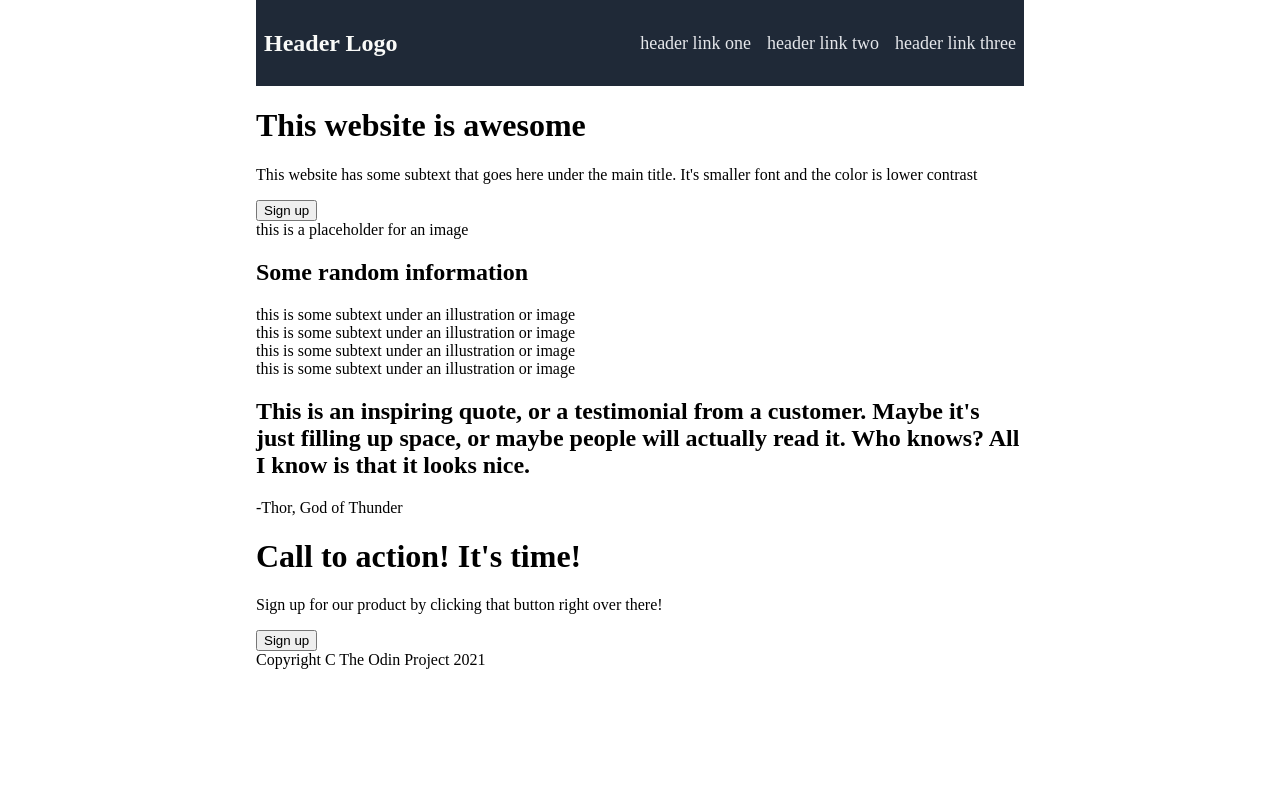
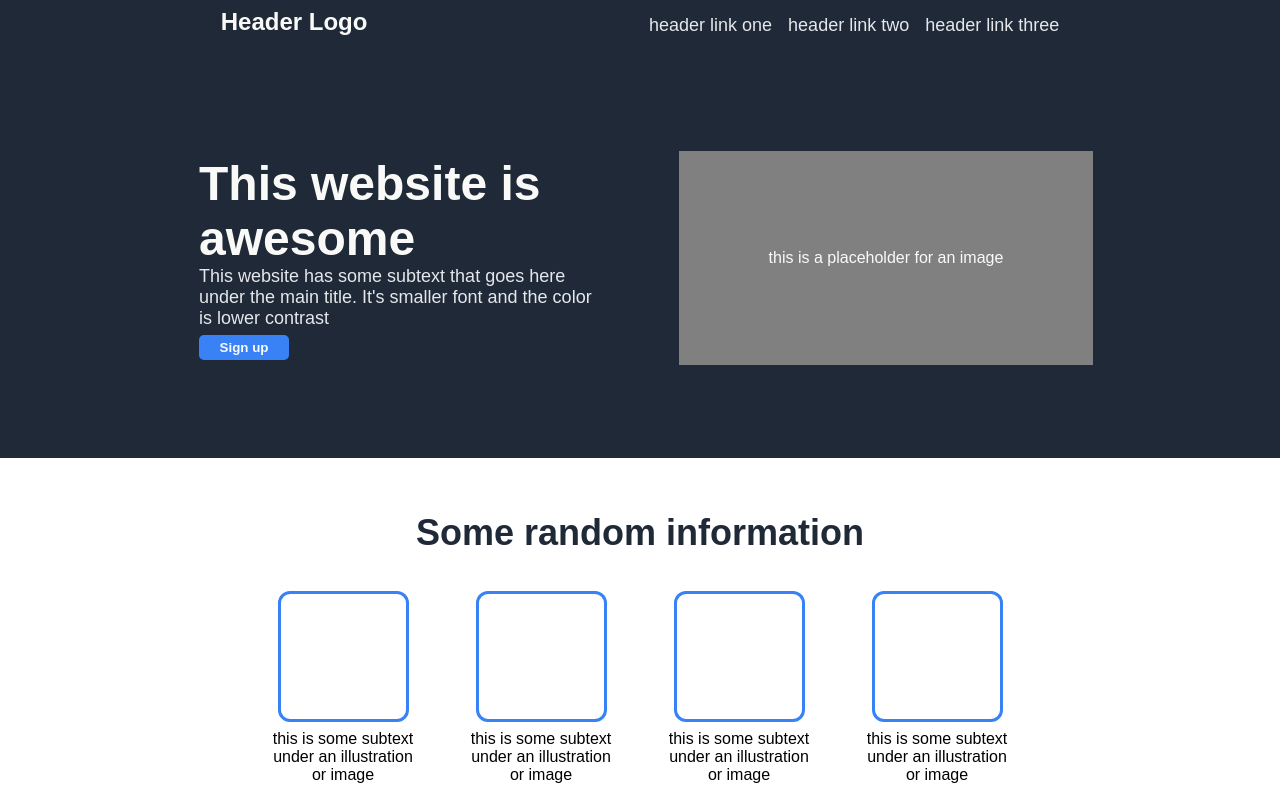
Before and after one commit to sasnar/Landing-page, a plain HTML site: page index.html in a window 1280 px wide. Shown: the top 811 px of the page. Drawn offline with Linux system fonts and the light colour scheme; a web font is replaced by a local one.

Commit message:
Completed layout of the landing page Added appropriate style to the page as per task

```diff
--- a/index.html
+++ b/index.html
@@ -4,10 +4,11 @@
         <meta charset="UTF-8">
         <title>Landing page</title>
         <link rel="stylesheet" href="./style.css">
+        <link href="https://fonts.cdnfonts.com/css/flama-light-italic" rel="stylesheet">
     </head>
     <body>
-        <div class="container">
                 <div class="header">
+                    <div class="nav">
                         <div class="left-links">
                             <ul>
                                     <li id="logo">Header Logo</li>
@@ -19,6 +20,7 @@
                                 <li>header link two</li>
                                 <li>header link three</li>
                             </ul>
+                        </div>
                     </div>
                 </div>
             <div class="content">
@@ -33,6 +35,7 @@
             </div>
             <div class="info">
                 <h2>Some random information</h2>
+                <div class="cards">
                     <div class="card">
                         <div class="info-image"></div>
                         <div class="info-text">this is some subtext under an illustration or image</div>
@@ -50,22 +53,25 @@
                         <div class="info-text">this is some subtext under an illustration or image</div>
                     </div>
                 </div>
+            </div>
             <div class="quote">
-                <h2>This is an inspiring quote, or a testimonial from a customer. Maybe it's just filling up space, or maybe
+                <div class="quote-text">This is an inspiring quote, or a testimonial from a customer. Maybe it's just filling up space, or maybe
                     people will actually read it. Who knows? All I know is that it looks nice.
-                </h2>
-                <p>-Thor, God of Thunder</p>
+                </div>
+                <div class="quote-author">-Thor, God of Thunder</div    >
             </div>
             <div class="action">
+                <div class="action-wrapper">
                     <div class="action-text">
-                    <h1>Call to action! It's time!</h1>
-                    <p>Sign up for our product by clicking that button right over there!</p>
-                    <button class ="action-button">Sign up</button>
+                        Call to action! It's time!
+                        <div class="action-text-two">Sign up for our product by clicking that button right over there!</div>
                     </div>
+                    <div class ="action-button"><button>Sign up</button></div>
+                </div>
+
             </div>
             <div class="footer">
                 Copyright C The Odin Project 2021
             </div>
-        </div>
     </body>
 </html>
--- a/style.css
+++ b/style.css
@@ -4,15 +4,28 @@ body {
     justify-content: center;
     align-items: center;
     margin: 0;
+    font-family: Arial, Helvetica, sans-serif;
 }
 
-.container {
-    padding: 0 20%;
+.header {
+    display:flex;
+    justify-content: center;
+    background-color: #1F2937;
+    height: 50px;
+    align-items: top;
+    padding: 8px;
+    width: 100%;
+    gap: 16px;
+    padding-top: 0px;
 }
 
-.container.header {
-    background-color: black;
+.nav {
+    display:flex;
+    width: 100%;
+    justify-content: center;
 }
+
+
 
 ul{
     list-style-type: none;
@@ -23,23 +36,194 @@ ul{
 
 }
 
-.header {
-    display:flex;
-    justify-content: space-between;
-    padding-top: 16px;
-    background-color: #1F2937;
-    height: 70px;
+
+
+#logo {
+    padding-top: 8px;
+    display: flex;
+    font-size: 24px;
+    color: #F9FAF8;
+    font-weight: bold;
     align-items: center;
-    padding: 8px;
 }
 
-#logo {
-    font-size: 24px;
+.right-links {
+    display: flex;
+    font-size: 18px;
+    color: #E5E7EB;
+    margin-left: 22%;
+    align-items: center;
+}
+
+.content {
+    background-color: #1F2937;
+    display: flex;
+    width: 100%;
+    gap: 48px;
+    justify-content: center;
+    align-items: center;
+    padding:0;
+    margin:0;
+    height: 400px;
+    padding-right: 20px;
+}
+
+.content-text{
+    display: flex;
+    flex-direction: column;
+    padding: 32px;
+    width: 400px;
+}
+
+.content-text h1{
+    font-size: 48px;
+    font-weight: 900;
+    color: #F9FAF8;
+    padding: 0;
+    margin: 0;
+}
+
+.image-placeholder {
+    display: flex;
+    height: 150px;
+    width: 350px;
+    background-color: gray;
+    color:#F9FAF8;
+    justify-content: center;
+    align-items: center;
+    padding: 32px;
+}
+
+.content-text p{
+    font-size: 18px;
+    color: #E5E7EB;
+    padding: 0;
+    margin: 0;
+}
+
+.content-text button {
+    width: 90px;
+    padding: 4px 12px;
+    margin-top: 6px;
+    background-color: #3882F6;
+    border: 1px solid transparent;
+    border-radius: 5px;
     color: #F9FAF8;
     font-weight: bold;
 }
 
-.right-links {
-    font-size: 18px;
-    color: #E5E7EB;
+.info {
+    height: 350px;
+    display: flex;
+    justify-content: center;
+    align-items: center;
+    flex-direction: column;
+    margin-bottom: 50px;
 }
+
+.info h2 {
+    font-size: 36px;
+    font-weight: 900;
+    color: #1F2937;
+}
+
+.cards {
+    display: flex;
+    gap: 48px;
+}
+
+.card {
+    display: flex;
+    flex-direction: column;
+    width: 150px;
+    align-items: center;
+    text-align: center;
+}
+
+.card .info-image {
+    border: 3px solid #3882F6;
+    border-radius: 12px;
+    height: 125px;
+    width: 125px;
+    margin: 8px;
+}
+
+.quote {
+    background-color: #E5E7EB;
+    display: flex;
+    flex-direction: column;
+    justify-content: center;
+    align-items: center;
+    width: 100%;
+}
+
+.quote-text {
+    font-size: 36px;
+    font-style: italic;
+    font-family: 'Flama Light Italic', sans-serif;
+    color: #1F2937;
+    width: 55%;
+    padding-top: 128px;
+    padding-bottom: 0;
+}
+
+.quote-author {
+    display: flex;
+    font-weight: bold;
+    padding-bottom: 100px;
+    padding-left: 500px;
+    font-size: 24px;
+}
+
+.action {
+    display: flex;
+    justify-content: center;
+    background-color: #3882F6;
+    width: 70%;
+    margin: 100px;
+    border-radius: 10px;
+}
+
+.action-text {
+    color:#F9FAF8;
+    padding: 0;
+    margin:0;
+    font-size: 24px;
+}
+
+.action-text-two {
+    color:#E5E7EB;
+    font-size: 16px;
+}
+
+.action-button {
+    display: flex;
+    width: 100px;
+}
+
+.action-button button {
+    background-color: #3882F6;
+    color:#F9FAF8;
+    border: 2px solid #F9FAF8;
+    border-radius: 8px;
+    width: 120px;
+    padding: 0;
+    margin: 0;
+}
+
+.action-wrapper {
+    display: flex;
+    justify-content: space-between;
+    gap: 200px;
+    padding: 40px;
+}
+
+.footer {
+    display:flex;
+    justify-content: center;
+    align-items: center;
+    background-color: #1F2937;
+    width: 100%;
+    color:#E5E7EB;
+    height: 90px;
+}
```
Lines whose indentation alone changed are shown as unchanged.
